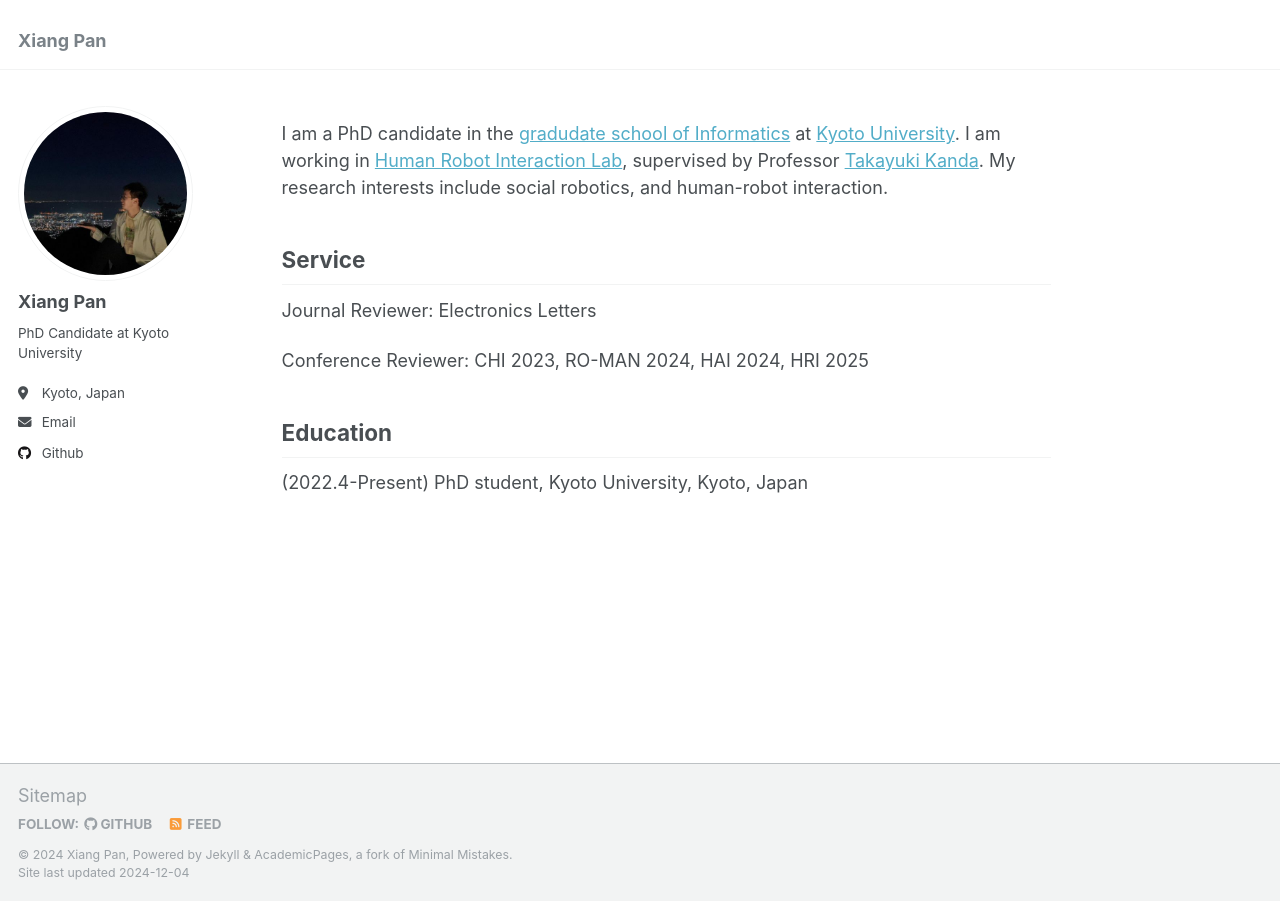
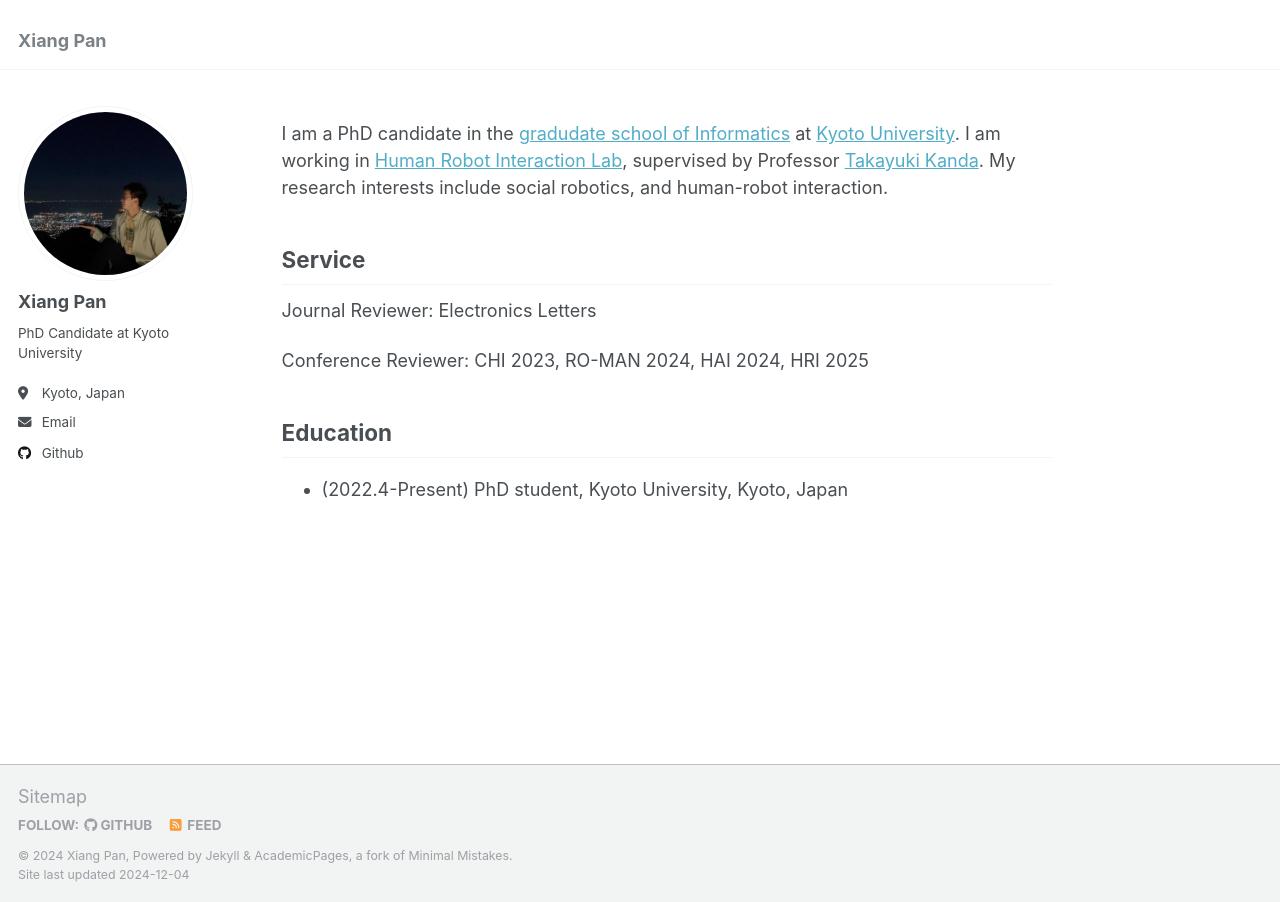
Before and after one commit to pan-xiang/pan-xiang.github.io, a Jekyll site: the page built from _pages/about.md, in a window 1280 px wide. Built offline with Jekyll 4.4.1, drawn with Linux system fonts in a browser that asks for light colours.

Commit message:
Update about.md

```diff
--- a/_pages/about.md
+++ b/_pages/about.md
@@ -21,9 +21,11 @@ Conference Reviewer: CHI 2023, RO-MAN 2024, HAI 2024, HRI 2025
 
 
 ## **Education**
+<ul>
 
-(2022.4-Present) PhD student, Kyoto University, Kyoto, Japan
+<li>(2022.4-Present) PhD student, Kyoto University, Kyoto, Japan</li>
 
+</ul>
 
 <!-- A data-driven personal website
 ======
```
